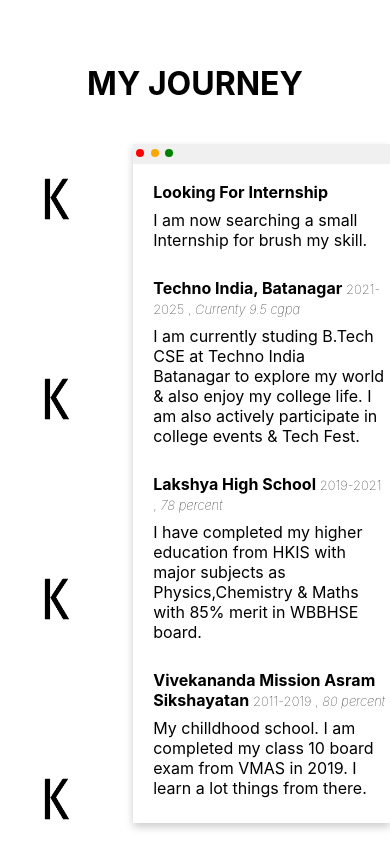
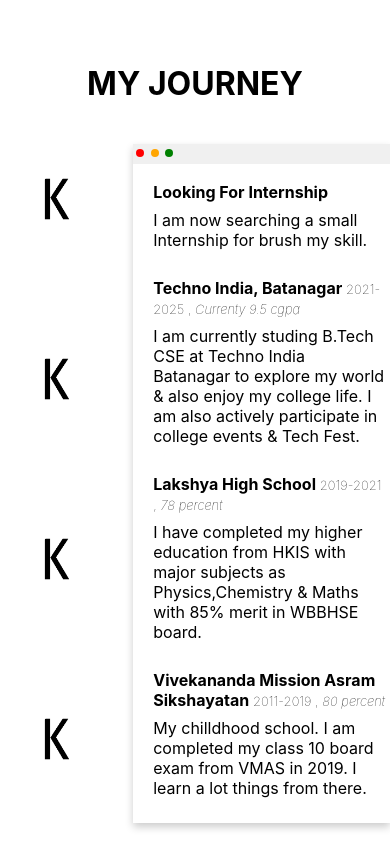
Before and after one commit to iKrishnendu/portfolio, a React (Create React App) app: page /about in a window 390 px wide. Shown: the part 1720-2564 px from the top of the page. Built offline with nearby package versions, Linux system fonts and the light colour scheme.

Commit message:
second changes

```diff
--- a/src/components/Education.css
+++ b/src/components/Education.css
@@ -99,20 +99,20 @@
 @media screen and (max-width:450px) {
 
     .edu--container--main{
-        padding-bottom: 200px;
+        padding-bottom: 180px;
     }
     .edu--images{
-        padding-bottom: 90px;
+        padding-bottom: 80px;
     }
 
 }
 
 @media screen and (max-width:412px) {
     .edu--container--main{
-        padding-bottom: 250px;
+        padding-bottom: 230px;
     }
     .edu--images{
-        padding-bottom: 120px;
+        padding-bottom: 100px;
     }
 
 }
```
